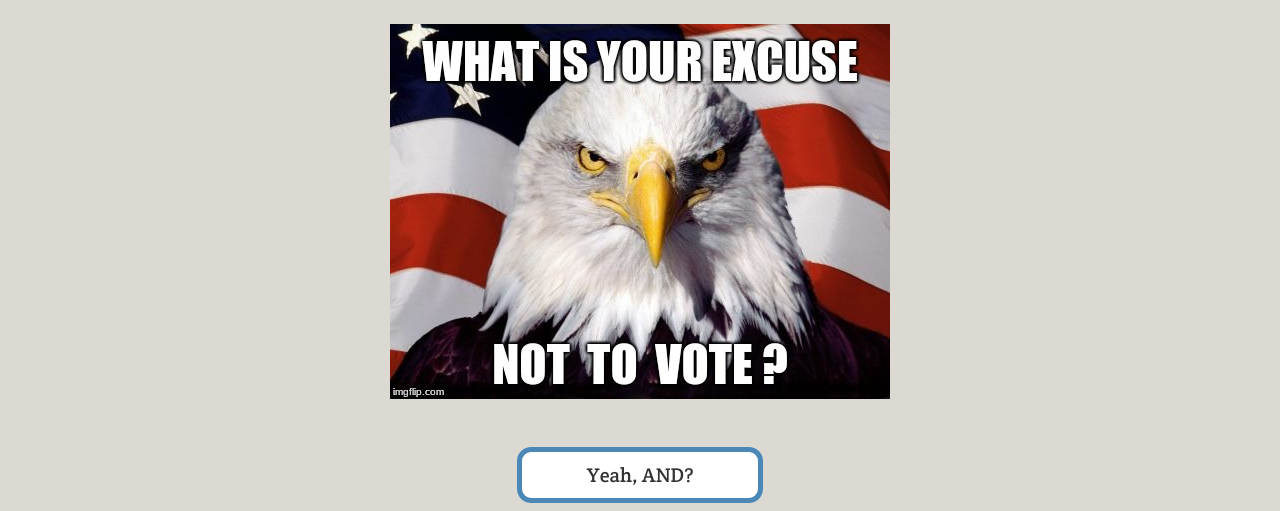
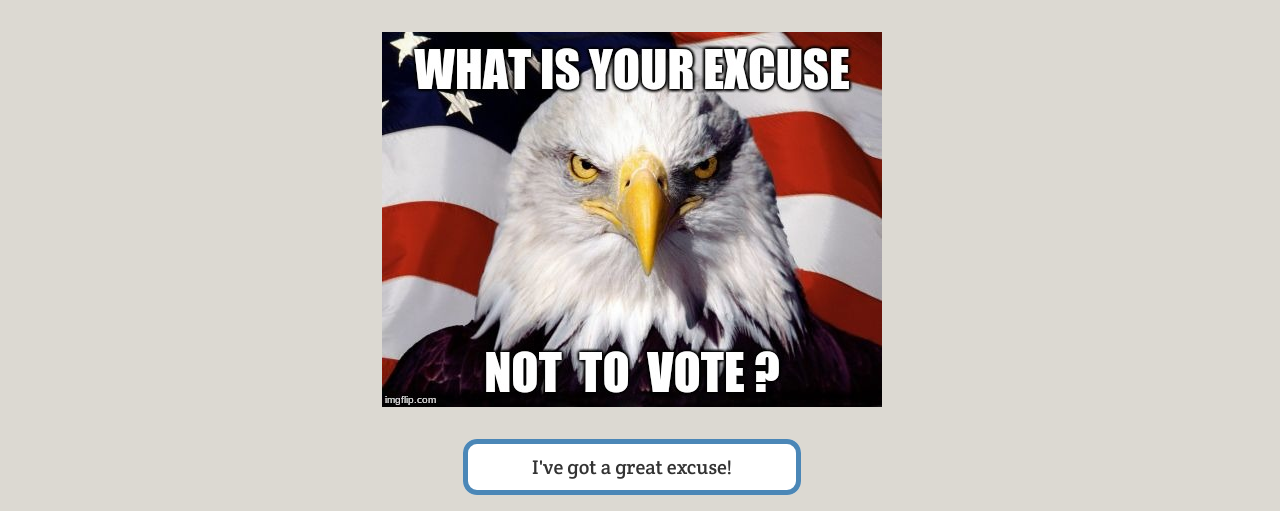
Before and after one commit to sawall/whatisyourexcuse, a plain HTML site: page static/index.html in a window 1280 px wide. Shown: the part 64-575 px from the top of the page. Drawn offline with nearby package versions, Linux system fonts and the light colour scheme.

Commit message:
tightening up layout

```diff
--- a/static/index.html
+++ b/static/index.html
@@ -82,11 +82,11 @@
     var frames = $('.frames');
     var current_meme, old_meme;
 
-    function build_meme(excuse, meme, alt, footnote, info) {
+    function build_meme(excuse, meme, alt, footnote, info, quip) {
       return `<div class="frame future">
                 ${ (excuse => {
                   if(excuse) return `<div class="item excuse">"${excuse}"</div>`
-                  else return ``
+                  else return `<div class="item excuse"></div>`
                  })(excuse) }
                 <div class="item meme">
                   <img src="/img/${meme}" alt="${alt}">
@@ -96,8 +96,13 @@
                 ${ (info => {
                   if(info) return `<a href="${info}" class="quip" target="_blank">Tell me more!</a>`
                   else return ``
-                 })(info) }
-                  <a href="javascript:void(0);" class="quip yeahand">Yeah, AND?</a>
+                })(info) }
+                  <a href="javascript:void(0);" class="quip yeahand">
+                  ${ (quip => {
+                    if(quip) return `${quip}`
+                    else return `Yeah, AND?`
+                  })(quip)}
+                  </a>
                 </div>
                 <div class="item social">
                   <img src="/img/share_facebook_black.svg">
@@ -108,10 +113,10 @@
     }
 
     // check to see if there is an anchored meme
-    var memeNum = hashes.indexOf(window.location.hash.substr(1));
-    if (memeNum > -1) {
-        current_meme = $(build_meme(excuse[memeNum], meme[memeNum], alt[memeNum],
-            footnotes[memeNum], info[memeNum])).appendTo(frames);
+    var memeHash = hashes.indexOf(window.location.hash.substr(1));
+    if (memeHash != 0) {
+        current_meme = $(build_meme(excuse[memeHash], meme[memeHash], alt[memeHash],
+            footnotes[memeHash], info[memeHash])).appendTo(frames);
     } else {
         current_meme = $(build_meme(excuse[0], meme[0], alt[0], footnotes[0],
             "", "I've got a great excuse!")).appendTo(frames);
--- a/static/style.css
+++ b/static/style.css
@@ -63,7 +63,7 @@ header .banner {
   order: 1;
   justify-content: center;
   align-items: center;
-  padding: 2rem 0 1.5rem;
+  padding: 0 0 1.5rem;
   text-align: center;
   background: #dcd9d2;
   flex-grow: 1;
@@ -114,6 +114,7 @@ header .banner {
 }
 .item.meme img {
   height: auto;
+  max-width: 600px;
 }
 @media screen and (max-width: 410px) {
   .item.meme img {
@@ -122,7 +123,7 @@ header .banner {
 }
 .item.footnote {
   order: 2;
-  margin: 16px 0;
+  margin: 0.5rem;
   font-size: 1.5rem;
   font-style: italic;
   max-width: 100%;
@@ -147,7 +148,7 @@ header .banner {
 .links_to_things {
   order: 2;
   background: #933d3e;
-  padding: 2rem;
+  padding: 1rem;
 }
 @media screen and (max-width: 416px) {
   .links_to_things {
```
